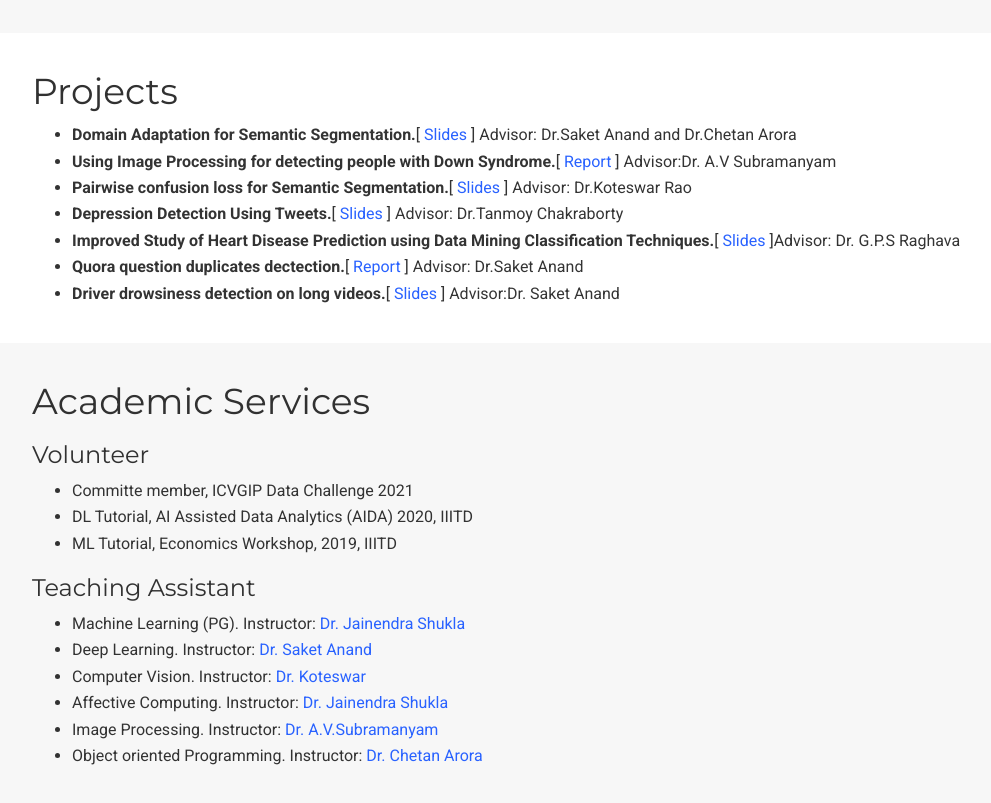
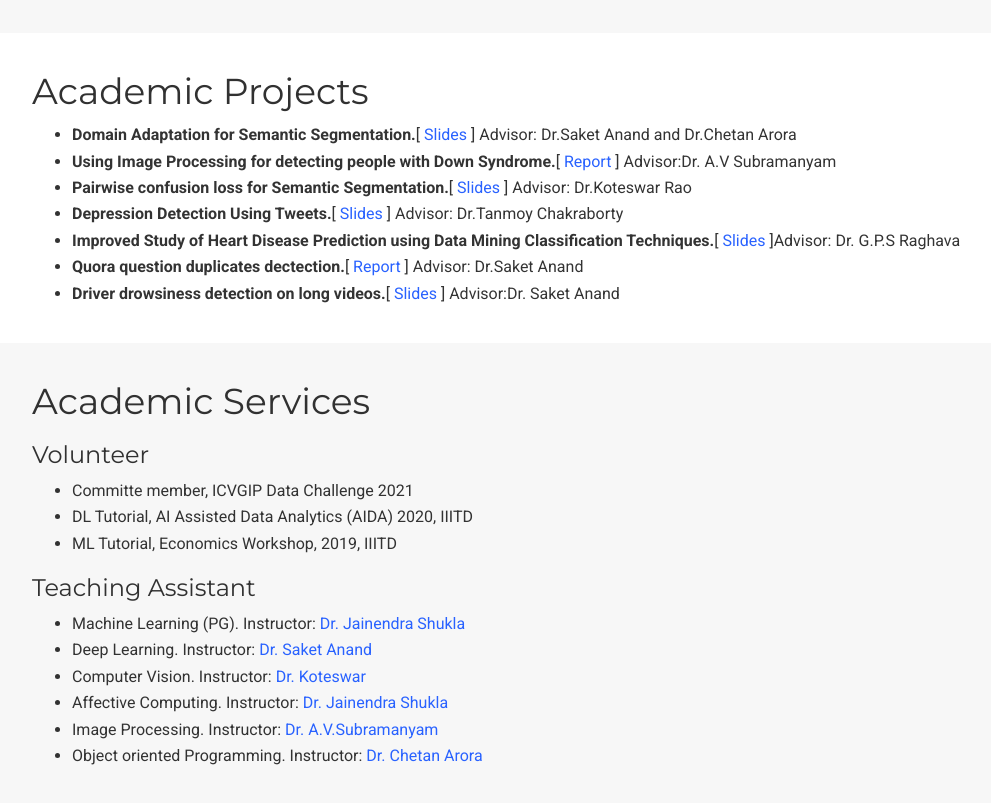
Before and after one commit to sharat29ag/sharat29ag.github.io, a plain HTML site: page index.html in a window 1280 px wide. Shown: the part 990-1793 px from the top of the page, without its empty margins (23-1014 px from the left). Drawn offline with nearby package versions, Linux system fonts and the light colour scheme; some packages are replaced by stand-ins of ours; no server answers; some icons are missing.

Commit message:
Update index.html

```diff
--- a/index.html
+++ b/index.html
@@ -360,7 +360,7 @@ Specifically, I pursue the goal of proposing approaches in exploiting the contex
 
 <div class="row">
     <div class="col-lg-12">
-    <h1>Projects</h1>
+    <h1>Academic Projects</h1>
 <ul>
 <li><b>Domain Adaptation for Semantic Segmentation.</b>[ <a href="projects/DL.pdf">Slides</a> ] Advisor: Dr.Saket Anand and Dr.Chetan Arora <PD803></li>
 <li><b>Using Image Processing for detecting people with Down Syndrome.</b>[ <a href="projects/DIP.pdf">Report</a> ] Advisor:Dr. A.V Subramanyam<PD803></li>
```
